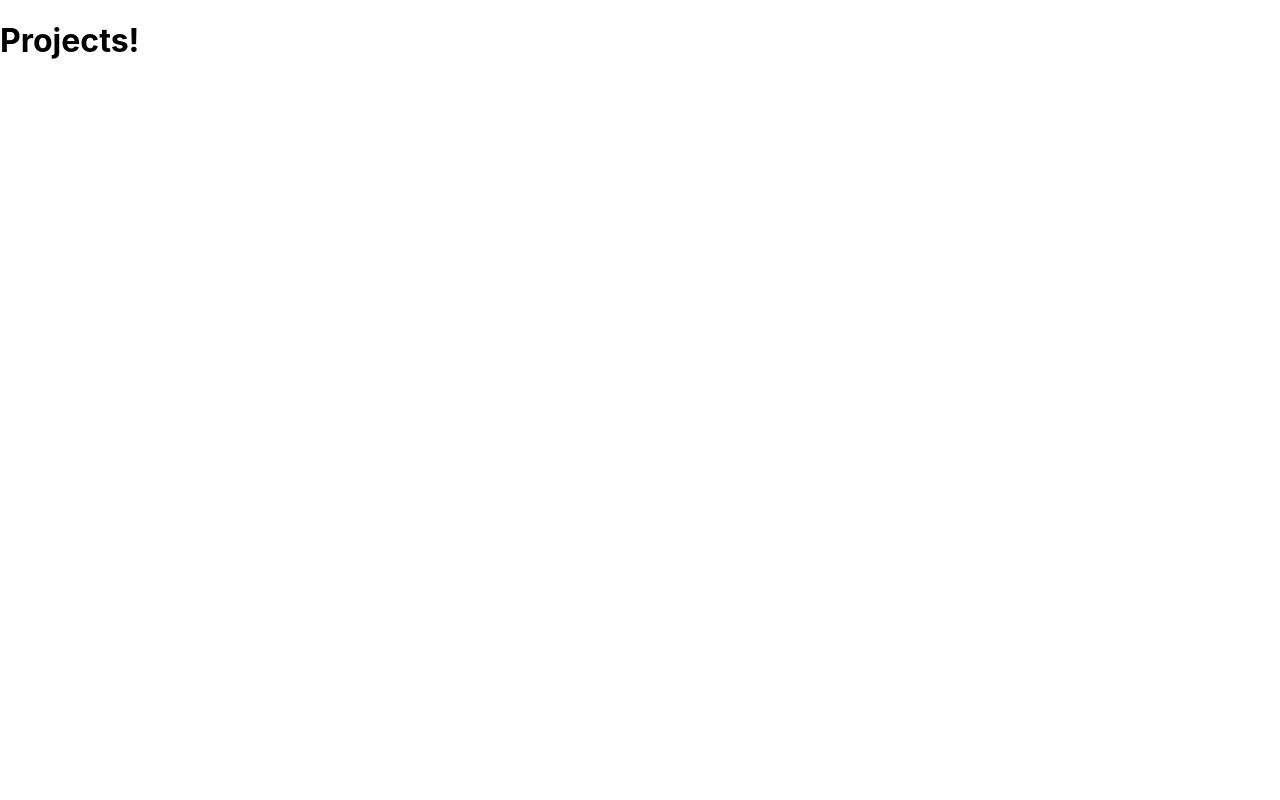
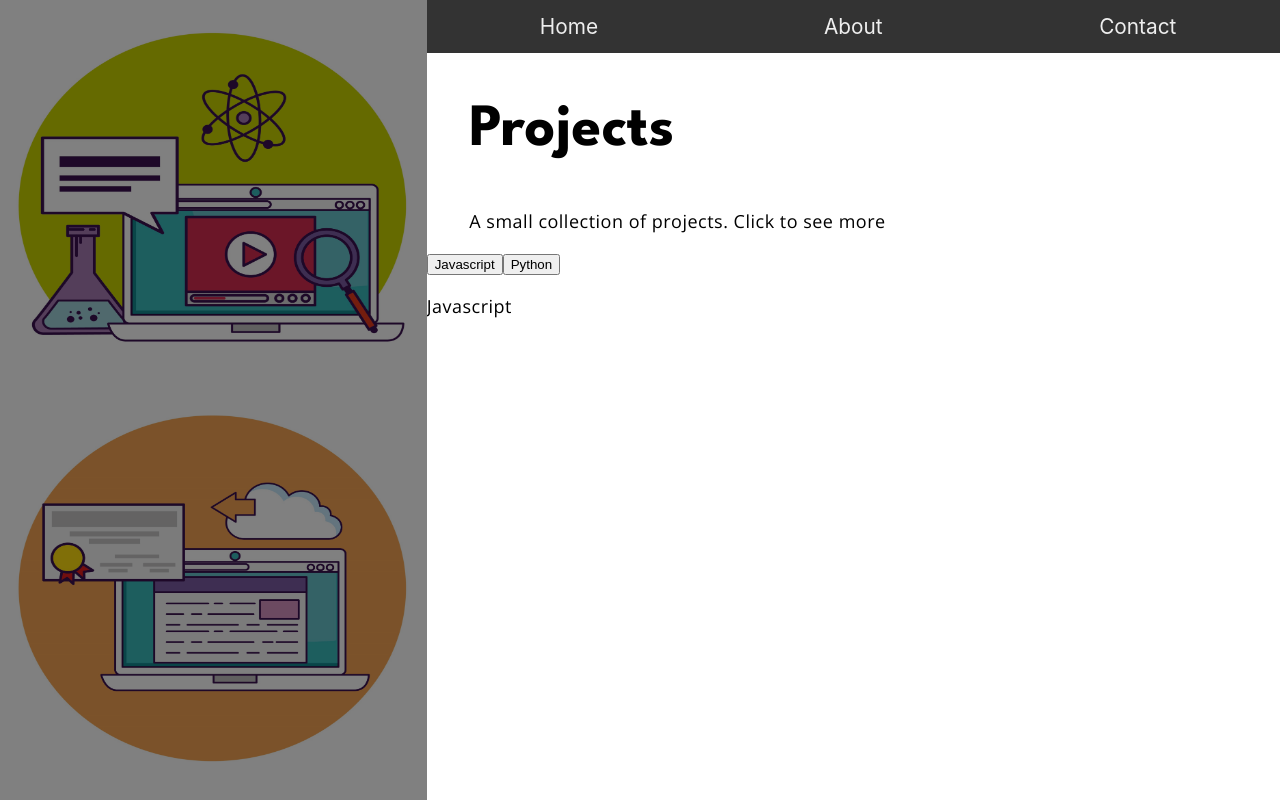
Before and after one commit to Dean-Baylem/portfolio-website, a React (Create React App) app: page /projects in a window 1280 px wide. Built offline with nearby package versions, Linux system fonts and the light colour scheme.

Commit message:
3 / 6 / 2023
Refactor the About Page to create a new PageTemplate to be used with the Projects and Contact
pages. Project Page structure designed and built. Started to add project details for the
map function.

```diff
--- a/src/About/About.css
+++ b/src/About/About.css
@@ -1,9 +1,3 @@
-.about-page {
-    display: grid;
-    grid-template-columns: 2fr 4fr;
-    height: 100vh;
-}
-
 .about-text-box {
     padding: 0% 10% 0% 5%;
 }
@@ -28,21 +22,6 @@
     align-items: center;
 }
 
-p {
-    font-size: 18px;
-    line-height: 1.5;
-    letter-spacing: 0.5px;
-    font-family: 'Open Sans', sans-serif;
-    font-weight: 400;
-}
-
-.page-title {
-    font-size: 2.5rem;
-    font-family: 'League Spartan', sans-serif;
-    font-weight: 800;
-    padding-left: 5%;
-}
-
 .nav-btn-div {
     display: grid;
     grid-template-columns: repeat(3, 1fr);
@@ -59,19 +38,18 @@ p {
     padding: 10px 30px;
     border: none;
     box-shadow: rgba(0, 0, 0, 0.15) 0px 5px 15px 0px;
+    border: solid 1px #00000000;
     border-radius: 50px;
-    transition : 600ms;
+    transition : 300ms;
     transform: translateY(0);
     display: grid;
     align-items: center;
-    cursor: pointer;
 }
 
 
 .about-nav-btn:hover{
     transition : 600ms;
     padding: 10px 22px;
-    transform : translateY(-5px);
     background-color: #00000000;
     color: #0066cc;
     border: solid 1px #0066cc;
@@ -88,13 +66,3 @@ p {
     font-weight: 300;
     font-style: italic;
 }
-
-.side-img {
-    width: -webkit-fill-available;
-    height: -webkit-fill-available;
-    filter: brightness(50%);
-}
-
-.image-section {
-    contain: strict;
-}
--- a/src/About/About.js
+++ b/src/About/About.js
@@ -1,10 +1,8 @@
 import React, {useState} from "react";
-import NavBar from "../NavBar/NavBar";
-import Title from "../Titles/Title";
+import PageTemplate from "../PageTemplate/PageTemplate";
 import "./About.css";
 import AboutNav from "./AboutNav/AboutNav";
 import AboutTextBox from "./AboutNav/AboutTextBox";
-import SkillTag from "./AboutNav/SkillTag.js";
 
 const About = props => {
 
@@ -23,17 +21,11 @@ const About = props => {
     }
 
     return (
-      <React.Fragment>
-        <div className="about-page">
-          <div className="image-section">
-            <img
+      <PageTemplate
         src="https://img.freepik.com/free-photo/workplace-with-computer-coffee-cup_144627-33753.jpg?w=740&t=st=1678066535~exp=1678067135~hmac=f858a10482bb24e0f3459b51082507bfcab498c8482c2cc1614bc5b98a7bb174"
-              alt="my pic"
-              className="side-img"
-            />
-          </div>
-          <div>
-            <NavBar navLocations={navbarLinks} />
+        alt="side-img"
+        navLocations={navbarLinks}
+      >
         <AboutNav changeValue={handleClick} />
         <AboutTextBox
           title={currentTab.title}
@@ -41,9 +33,7 @@ const About = props => {
           body={currentTab.body}
           skills={skills}
         />
-          </div>
-        </div>
-      </React.Fragment>
+      </PageTemplate>
     );
 }
 
--- /dev/null
+++ b/src/PageTemplate/PageTemplate.css
@@ -0,0 +1,34 @@
+.page-layout {
+    display: grid;
+    grid-template-columns: 2fr 4fr;
+    height: 100vh;
+}
+
+.image-section {
+    contain: strict;
+}
+
+.side-img {
+    width: -webkit-fill-available;
+    height: -webkit-fill-available;
+    filter: brightness(50%);
+}
+
+.page-title {
+    font-size: 2.5rem;
+    font-family: 'League Spartan', sans-serif;
+    font-weight: 800;
+    padding-left: 5%;
+}
+
+.page-subtitle {
+    padding-left: 5%;
+}
+
+p {
+    font-size: 18px;
+    line-height: 1.5;
+    letter-spacing: 0.5px;
+    font-family: 'Open Sans', sans-serif;
+    font-weight: 400;
+}
--- /dev/null
+++ b/src/PageTemplate/PageTemplate.js
@@ -0,0 +1,21 @@
+import React from "react";
+import NavBar from "../NavBar/NavBar";
+import "./PageTemplate.css";
+
+const PageTemplate = props => {
+    return (
+        <React.Fragment>
+            <div className="page-layout">
+                <div className="image-section">
+                    <img src={props.src} alt={props.alt} className="side-img" />
+                </div>
+                <div>
+                    <NavBar navLocations={props.navLocations} />
+                    {props.children}
+                </div>
+            </div>
+        </React.Fragment>
+    )
+}
+
+export default PageTemplate;
--- /dev/null
+++ b/src/Projects/ProjectHeading.js
@@ -0,0 +1,16 @@
+import React from "react";
+
+const ProjectHeading = props => {
+    return (
+      <div>
+        <div className="page-title">
+          <h2>{props.title}</h2>
+        </div>
+        <div className="page-subtitle">
+            <p>{props.subtitle}</p>
+        </div>
+      </div>
+    );
+}
+
+export default ProjectHeading;
--- /dev/null
+++ b/src/Projects/ProjectSwitchboard.js
@@ -0,0 +1,19 @@
+import React from "react";
+
+const ProjectSwitchBoard = props => {
+    return (
+      <div className="project-switchboard">
+        <div>
+          <button value="Javascript" onClick={props.handleClick}>
+            Javascript
+          </button>
+          <button value="Python" onClick={props.handleClick}>
+            Python
+          </button>
+        </div>
+        <p>{props.projectLanguage}</p>
+      </div>
+    );
+}
+
+export default ProjectSwitchBoard;
--- a/src/Projects/Projects.js
+++ b/src/Projects/Projects.js
@@ -1,10 +1,28 @@
-import React from "react";
+import React, {useState} from "react";
+import PageTemplate from "../PageTemplate/PageTemplate";
+import ProjectHeading from "./ProjectHeading";
+import ProjectSwitchBoard from "./ProjectSwitchboard";
 
 const Projects = props => {
+
+    const [projectLanguage, setProjectLanguage] = useState("Javascript");
+    const navbarLinks = ["Home", "About", "Contact"];
+
+    const handleClick = event => {
+        setProjectLanguage(event.target.value);
+    }
+
     return (
-        <div>
-            <h1>Projects!</h1>
-        </div>
+        <PageTemplate
+            navLocations={navbarLinks}
+            src="images/project-img.jpg"
+        >
+        <ProjectHeading
+            title="Projects"
+            subtitle="A small collection of projects. Click to see more"
+        />
+        <ProjectSwitchBoard handleClick={handleClick} projectLanguage={projectLanguage}/>
+        </PageTemplate>
     );
 }
 
```
Also changed, not shown: public/images/project-img.jpg (added). Lines whose indentation alone changed are shown as unchanged.
